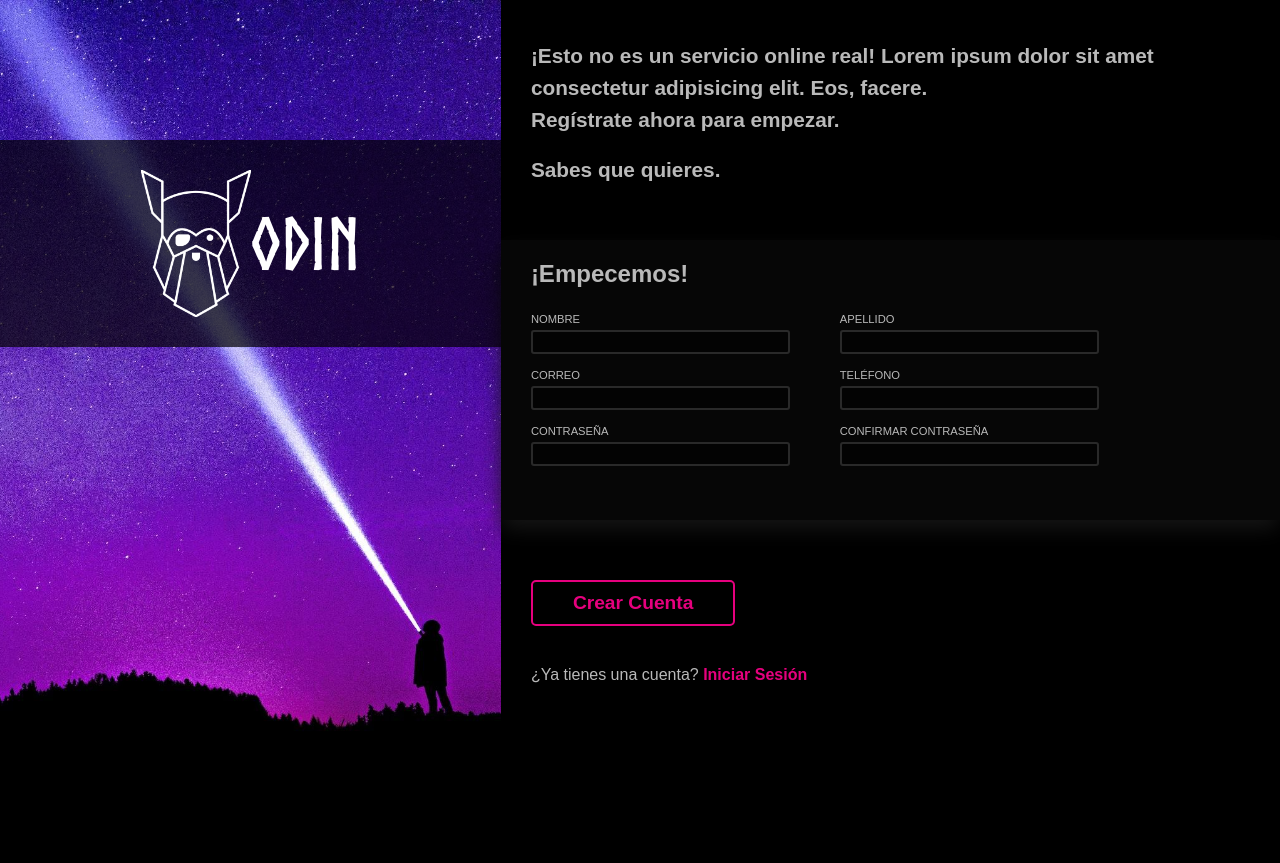
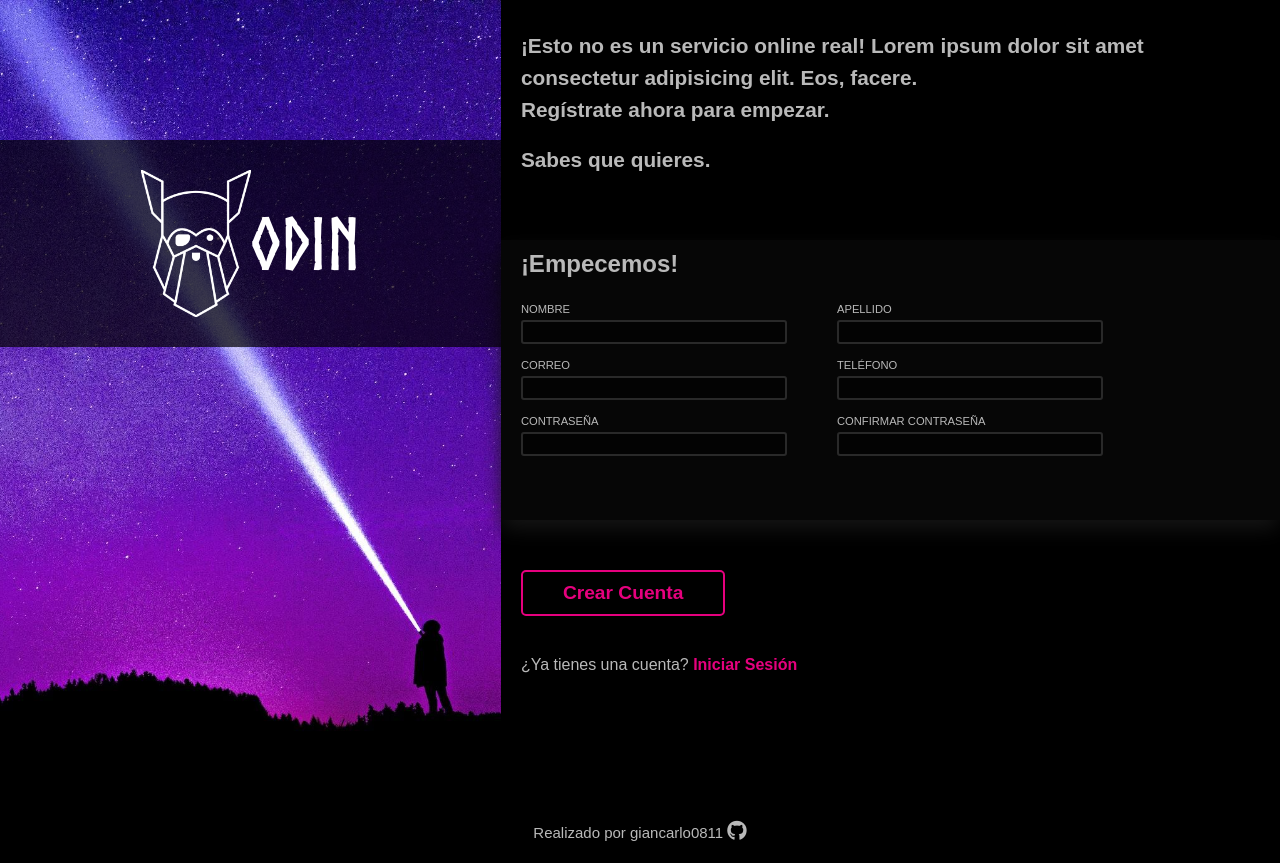
Before and after one commit to Giancarlo0811/sign-up-form, a plain HTML site: page index.html in a window 1280 px wide. Before the commit the page ends 800 px from the top, so only its background shows below. Drawn offline with Linux system fonts and the light colour scheme.

Commit message:
footer agregado

```diff
--- a/index.html
+++ b/index.html
@@ -4,7 +4,8 @@
     <meta charset="UTF-8">
     <meta name="viewport" content="width=device-width, initial-scale=1.0">
     <link rel="stylesheet" href="style.css">
-    <title>Document</title>
+    <link rel="stylesheet" href="https://cdnjs.cloudflare.com/ajax/libs/font-awesome/6.4.2/css/all.min.css">
+    <title>Sign up</title>
 </head>
 <body>
     <div class="container">
@@ -80,6 +81,9 @@
         </div>
     </div>
 
+    <footer>
+        <p>Realizado por giancarlo0811 <a href="https://github.com/Giancarlo0811" target="_blank"><i class="fa-brands fa-github"></i></a></p>
+    </footer>
     <script src="main.js"></script>
 </body>
 </html>
--- a/style.css
+++ b/style.css
@@ -69,7 +69,7 @@ ul {
 
 .info-section {
     min-height: 30vh;
-    padding: 40px 30px;
+    padding: 30px 20px;
 }
 
 .info-section p {
@@ -81,7 +81,7 @@ ul {
 .form-section {
     background-color: rgb(6, 6, 6);
     box-shadow: 0 10px 20px -2px rgb(22, 22, 22);
-    padding: 20px 30px;
+    padding: 10px 20px;
     min-height: 35vh;
 }
 
@@ -135,7 +135,7 @@ input:focus {
 }
 
 .account-section {
-    padding: 20px 30px;
+    padding: 10px 20px;
 }
 
 button {
@@ -160,6 +160,23 @@ a{
     text-decoration: none;
     font-weight: bold;
     color: var(--color);
+}
+
+footer {
+    width:100%;
+    padding: 20px;
+    text-align: center;
+}
+
+footer p {
+    font-size: 15px;
+    color: var(--txt);
+}
+
+footer a {
+    text-decoration: none;
+    color: #fff;
+    font-size: 20px;
 }
 
 /*media queries*/
```
